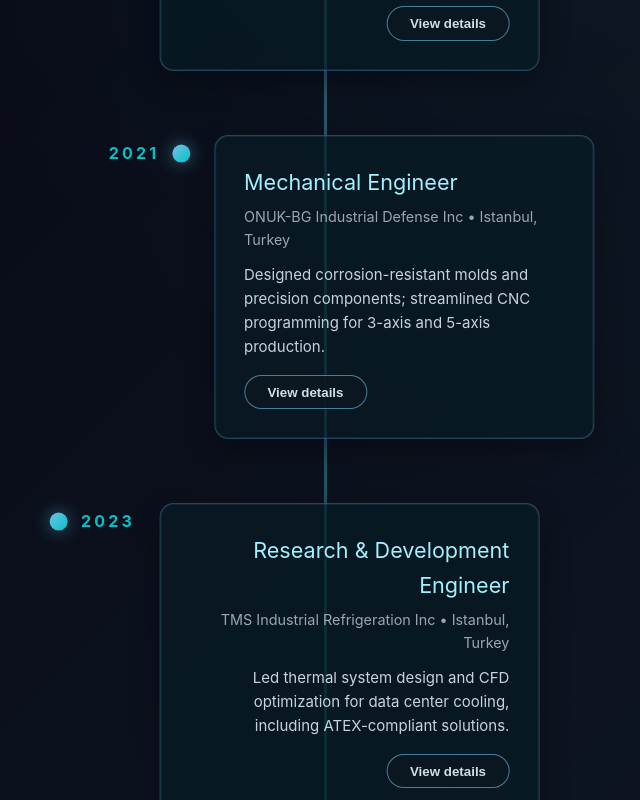
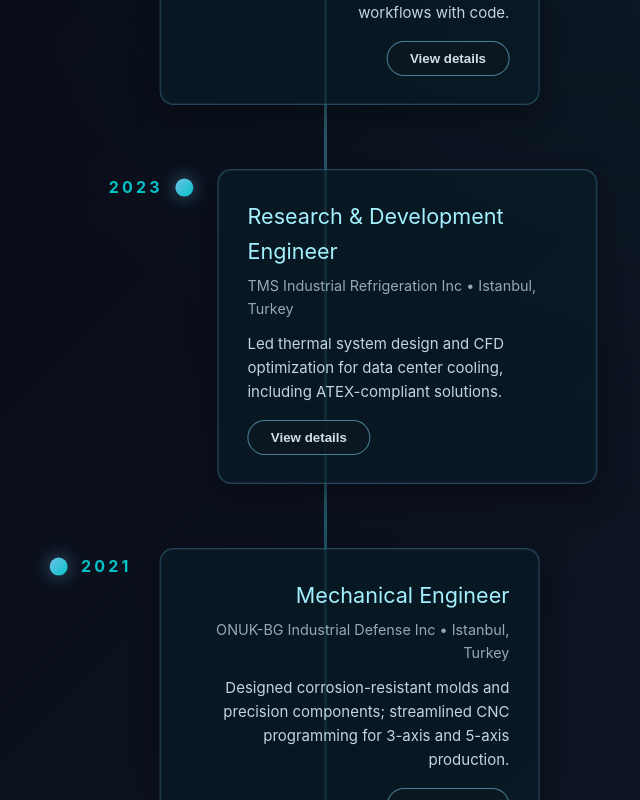
Before and after one commit to phlvnhalime/halimePehlivan-Porfolio, a Vue app: page /mechanical-engineer in a window 1280 px wide. Shown: the part 780-1580 px from the top of the page, without its empty margins (316-956 px from the left). Built offline with nearby package versions, Linux system fonts and the light colour scheme.

Commit message:
feat: name changed and timeline revorsed

```diff
--- a/index.html
+++ b/index.html
@@ -4,7 +4,7 @@
     <meta charset="UTF-8" />
     <link rel="icon" href="" />
     <meta name="viewport" content="width=device-width, initial-scale=1.0" />
-    <title>Vite App</title>
+    <title>Halime Pehlivan</title>
   </head>
   <body>
     <div id="app"></div>
--- a/src/views/MechMechanicalEngineer.vue
+++ b/src/views/MechMechanicalEngineer.vue
@@ -1,5 +1,5 @@
 <script setup lang="ts">
-import { ref } from 'vue'
+import { ref, computed } from 'vue'
 import '@/assets/mechanicalEngineer.css'
 
 type TimelineEntry = {
@@ -59,6 +59,10 @@ const timeline = ref<TimelineEntry[]>([
   },
 ])
 
+const sortedTimeline = computed(() =>
+  [...timeline.value].sort((a, b) => Number(b.year) - Number(a.year)),
+)
+
 const toggleEntry = (id: number) => {
   timeline.value = timeline.value.map((entry) =>
     entry.id === id ? { ...entry, isOpen: !entry.isOpen } : entry,
@@ -80,7 +84,7 @@ const toggleEntry = (id: number) => {
 
     <div class="timeline-grid">
       <article
-        v-for="(entry, index) in timeline"
+        v-for="(entry, index) in sortedTimeline"
         :key="entry.id"
         :class="['timeline-entry', { 'is-open': entry.isOpen, 'is-even': index % 2 === 0 }]"
       >
--- a/src/views/SoftwareDevelop.vue
+++ b/src/views/SoftwareDevelop.vue
@@ -1,5 +1,5 @@
 <script setup lang="ts">
-import { ref } from 'vue'
+import { ref, computed } from 'vue'
 import '@/assets/softwareEngineer.css'
 
 type TimelineEntry = {
@@ -81,6 +81,10 @@ const timeline = ref<TimelineEntry[]>([
   },
 ])
 
+const sortedTimeline = computed(() =>
+  [...timeline.value].sort((a, b) => Number(b.year) - Number(a.year)),
+)
+
 const toggleEntry = (id: number) => {
   timeline.value = timeline.value.map((entry) =>
     entry.id === id ? { ...entry, isOpen: !entry.isOpen } : entry,
@@ -122,7 +126,7 @@ const toggleEntry = (id: number) => {
 
     <div class="timeline-grid">
       <article
-        v-for="(entry, index) in timeline"
+        v-for="(entry, index) in sortedTimeline"
         :key="entry.id"
         :class="['timeline-entry', { 'is-open': entry.isOpen, 'is-even': index % 2 === 0 }]"
       >
```
